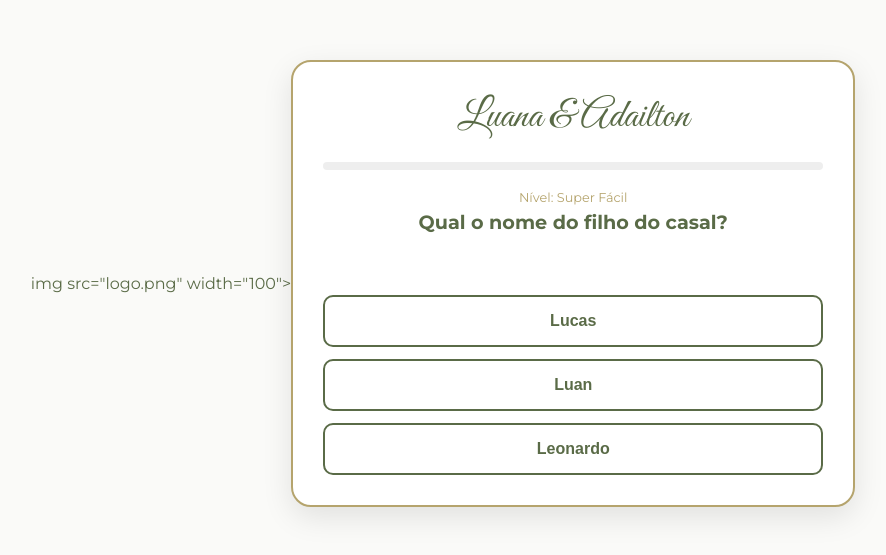
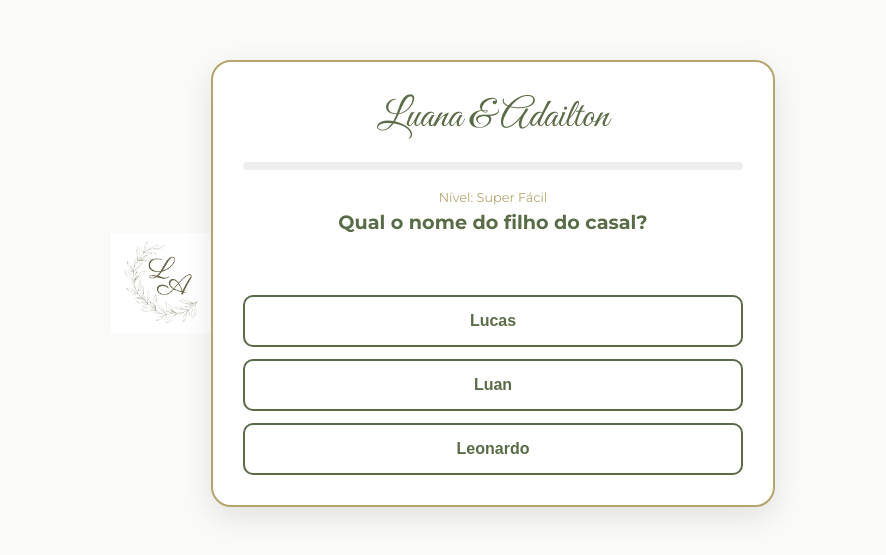
Before and after one commit to AdailtonMRO/quiz-casamento, a plain HTML site: page index.html in a window 1280 px wide. Shown: the part 117-672 px from the top of the page, without its empty margins (197-1083 px from the left). Drawn offline with nearby package versions, Linux system fonts and the light colour scheme.

Commit message:
Fix HTML syntax for img tag in index.html

```diff
--- a/index.html
+++ b/index.html
@@ -3,7 +3,7 @@
 <head>
     <meta charset="UTF-8">
     <meta name="viewport" content="width=device-width, initial-scale=1.0">
-    img src="logo.png" width="100">
+    <img src="logo.png" width="100">
     <title>Quiz Luana & Adailton</title>
     <link href="https://fonts.googleapis.com/css2?family=Great+Vibes&family=Montserrat:wght@300;400;700&display=swap" rel="stylesheet">
     <script src="https://cdn.jsdelivr.net/npm/canvas-confetti@1.5.1/dist/confetti.browser.min.js"></script>
```
